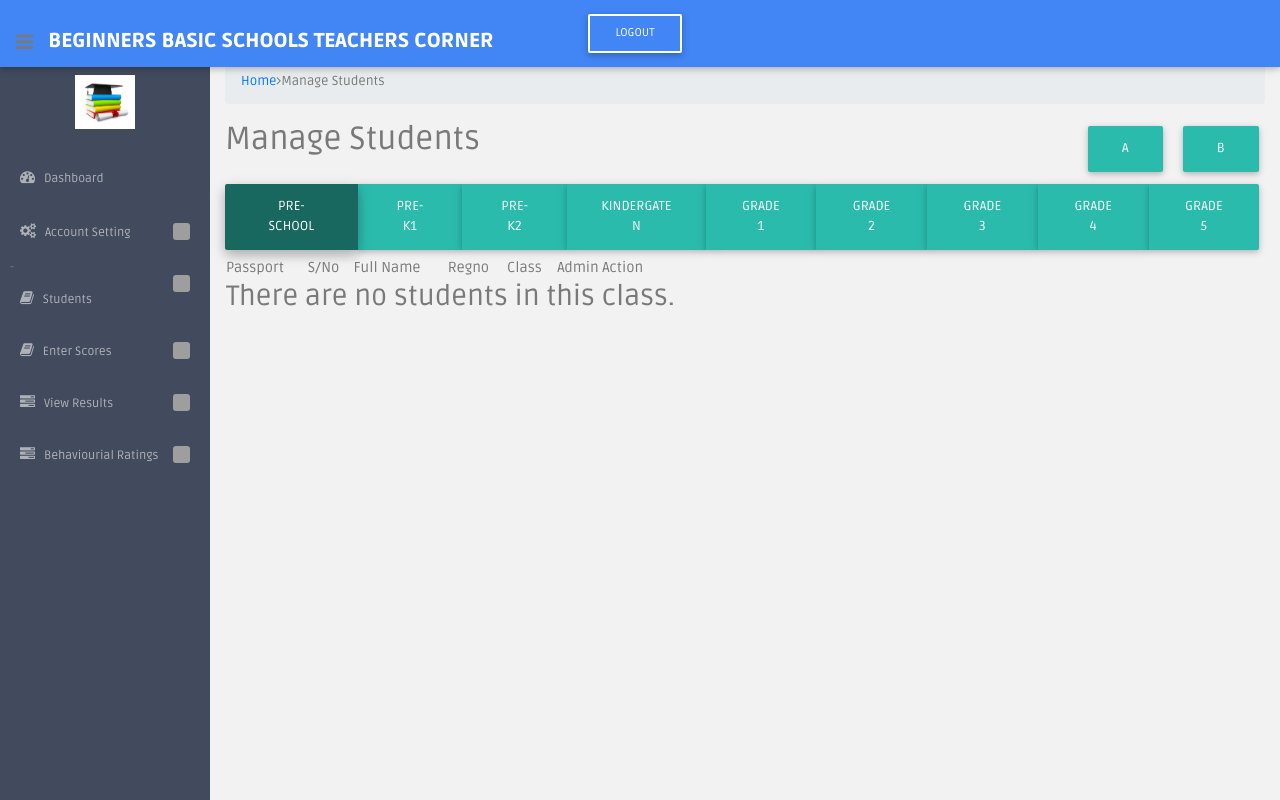
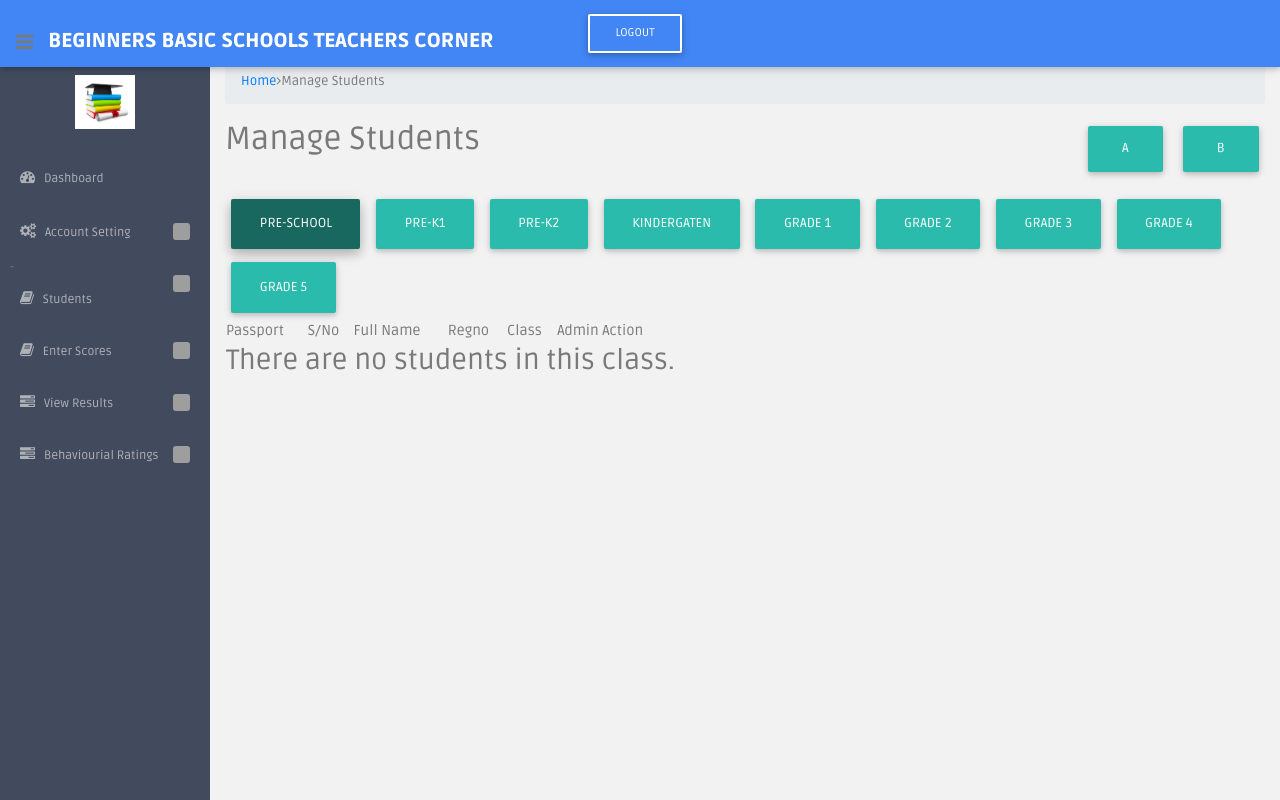
Before and after one commit to okorochristen/schoolmgtnew, a PHP site: page /managenew-students.php in a window 1280 px wide. Run offline with PHP 8.4, Linux system fonts and the light colour scheme; the visitor is signed in with stand-in values (Sample User, id 1); data that the repository does not hold is empty; some libraries are stand-ins or nearby versions; grey boxes are pictures that could not be loaded.

Commit message:
view students page styling 60percent done

```diff
--- a/teachers/managenew-students.php
+++ b/teachers/managenew-students.php
@@ -53,6 +53,15 @@ else{
       <script src="https://oss.maxcdn.com/libs/respond.js/1.4.2/respond.min.js"></script>
     <![endif]-->
   </head>
+  <style>
+	  .smally{
+		  padding:0.98rem 1.78rem!important;
+		  margin:0.4rem!important;
+	  }
+	  .smalley{
+		  margin-top:0.9rem;
+	  }
+  </style>
 
   <body>
 	<section id="container" >
@@ -87,16 +96,16 @@ else{
 							</span>
 						</h2>
 					    <table id="table">
-					        <div class="btn-group  pull-right">
-                                 <a href="managenew-students.php?cl=1" class="btn btn-default <?php if($cl == 1){echo 'active';} ?>">Pre-School</a>
-                                 <a href="managenew-students.php?cl=2" class="btn btn-default <?php if($cl == 2){echo 'active';} ?>">Pre-K1</a>
-                                 <a href="managenew-students.php?cl=3" class="btn btn-default <?php if($cl == 3){echo 'active';} ?>">Pre-K2</a>
-                                 <a href="managenew-students.php?cl=4" class="btn btn-default <?php if($cl == 4){echo 'active';} ?>">Kindergaten</a>
-                                 <a href="managenew-students.php?cl=5" class="btn btn-default <?php if($cl == 5){echo 'active';} ?>">Grade 1</a>
-                                 <a href="managenew-students.php?cl=6" class="btn btn-default <?php if($cl == 6){echo 'active';} ?>">Grade 2</a>
-                                 <a href="managenew-students.php?cl=7" class="btn btn-default <?php if($cl == 7){echo 'active';} ?>">Grade 3</a>
-                                 <a href="managenew-students.php?cl=8" class="btn btn-default <?php if($cl == 8){echo 'active';} ?>">Grade 4</a>
-                                 <a href="managenew-students.php?cl=9" class="btn btn-default <?php if($cl == 9){echo 'active';} ?>">Grade 5</a>
+					        <div class="smalley pull-right">
+                                 <a href="managenew-students.php?cl=1" class="smally btn btn-default <?php if($cl == 1){echo 'active';} ?>">Pre-School</a>
+                                 <a href="managenew-students.php?cl=2" class="smally btn btn-default <?php if($cl == 2){echo 'active';} ?>">Pre-K1</a>
+                                 <a href="managenew-students.php?cl=3" class="smally btn btn-default <?php if($cl == 3){echo 'active';} ?>">Pre-K2</a>
+                                 <a href="managenew-students.php?cl=4" class="smally btn btn-default <?php if($cl == 4){echo 'active';} ?>">Kindergaten</a>
+                                 <a href="managenew-students.php?cl=5" class="smally btn btn-default <?php if($cl == 5){echo 'active';} ?>">Grade 1</a>
+                                 <a href="managenew-students.php?cl=6" class="smally btn btn-default <?php if($cl == 6){echo 'active';} ?>">Grade 2</a>
+                                 <a href="managenew-students.php?cl=7" class="smally btn btn-default <?php if($cl == 7){echo 'active';} ?>">Grade 3</a>
+                                 <a href="managenew-students.php?cl=8" class="smally btn btn-default <?php if($cl == 8){echo 'active';} ?>">Grade 4</a>
+                                 <a href="managenew-students.php?cl=9" class="smally btn btn-default <?php if($cl == 9){echo 'active';} ?>">Grade 5</a>
                             </div>
 						<thead>
 						  <tr>
```
Also changed, not shown: teachers/viewall.php (+4 -4 lines).
